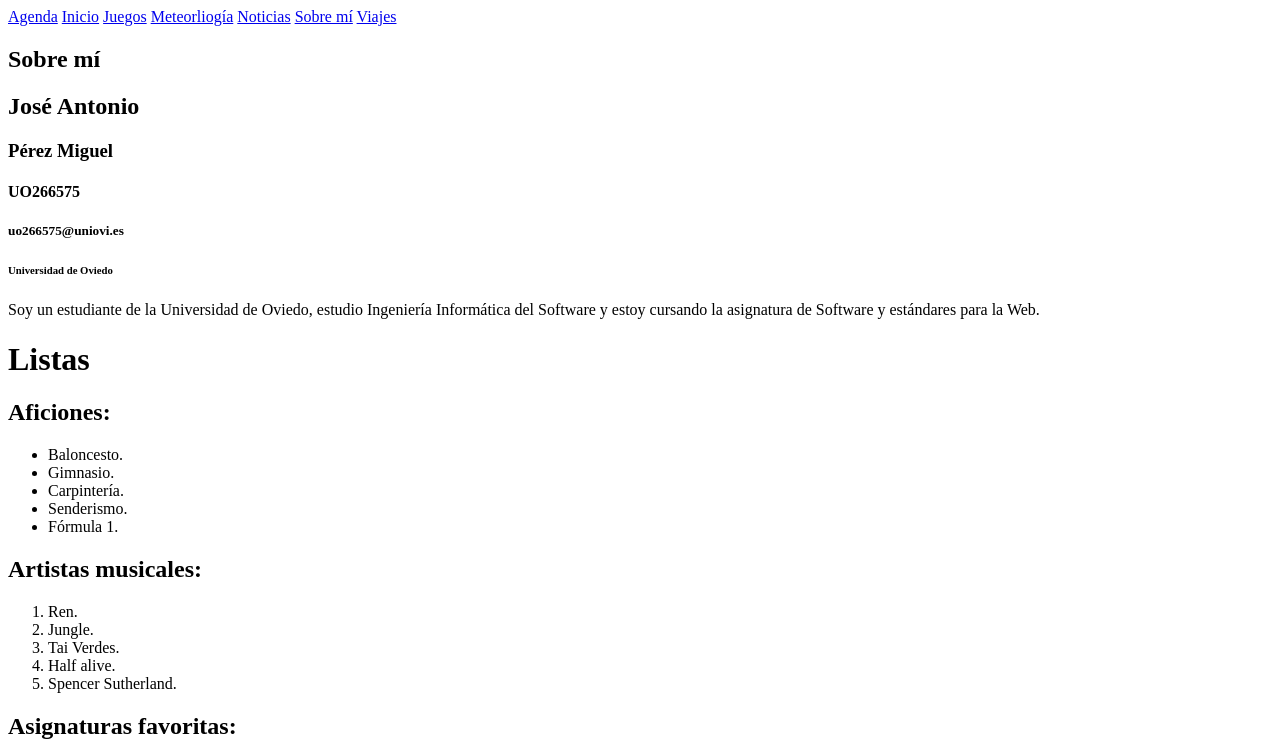
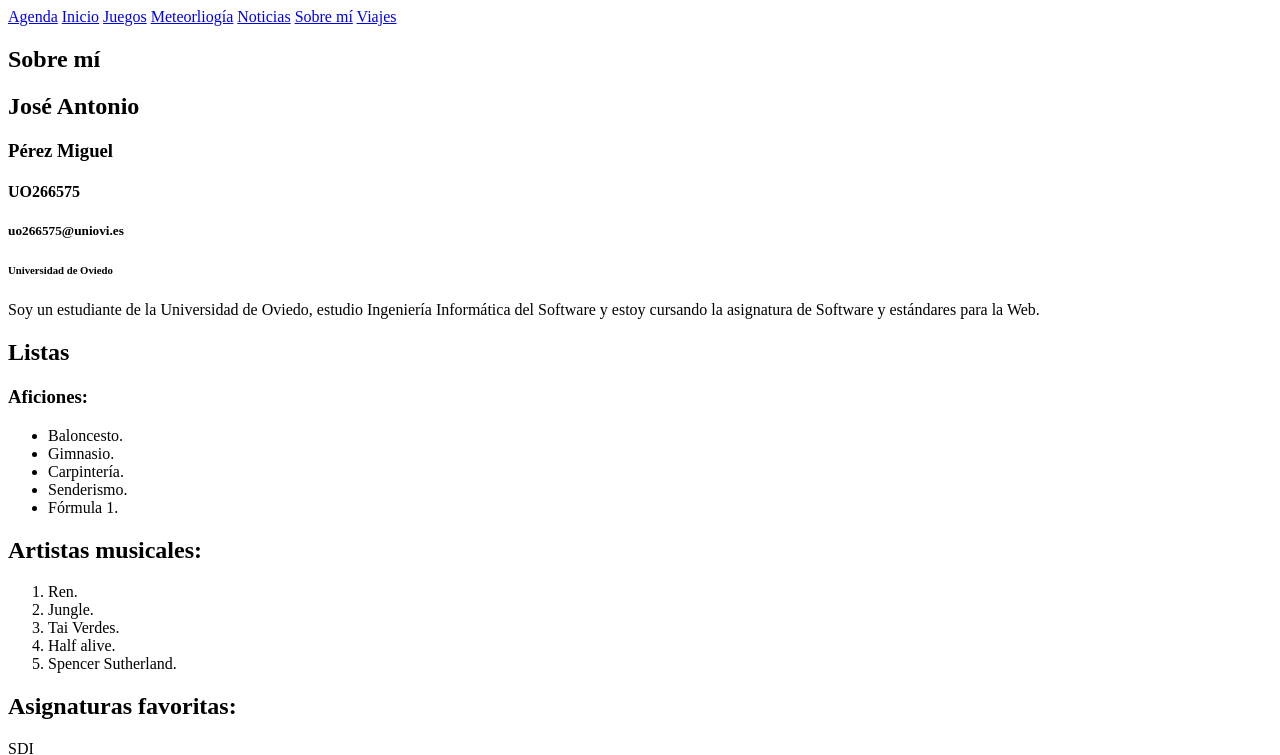
Before and after one commit to UO266575/SEW_L1, a plain HTML site: page sobremi.html in a window 1280 px wide. Shown: the top 755 px of the page. Drawn offline with Linux system fonts and the light colour scheme.

Commit message:
Changing multiple h1 to h2

```diff
--- a/sobremi.html
+++ b/sobremi.html
@@ -32,8 +32,8 @@
             la asignatura de Software y estándares para la Web.</p>
     </section>
 
-    <h1>Listas</h1>
-    <h2>Aficiones:</h2>
+    <h2>Listas</h2>
+    <h3>Aficiones:</h3>
     <ul>
         <li>Baloncesto.</li>
         <li>Gimnasio.</li>
```
